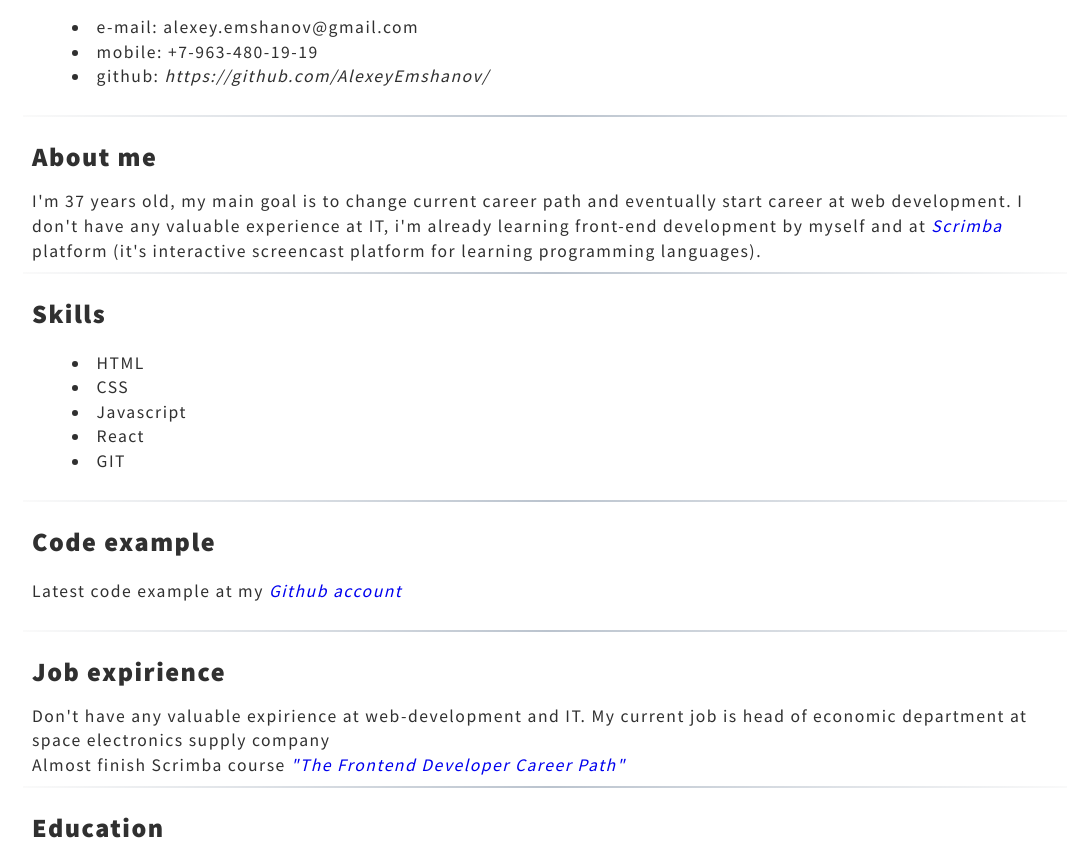
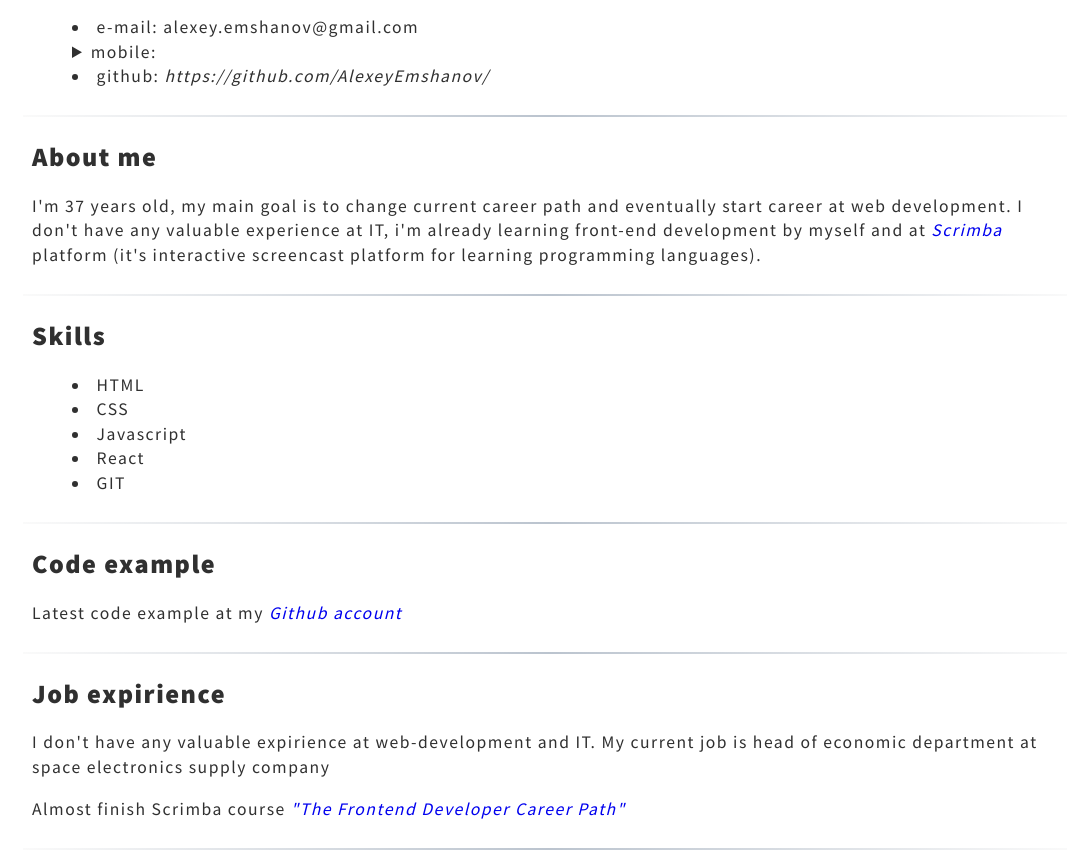
Before and after one commit to AlexeyEmshanov/rsschool-cv, a plain HTML site: page index.html in a window 1280 px wide. Shown: the part 238-1088 px from the top of the page, without its empty margins (92-1159 px from the left). Drawn offline with Linux system fonts and the light colour scheme.

Commit message:
feat: adjust styling

```diff
--- a/index.html
+++ b/index.html
@@ -26,17 +26,20 @@
                 <h2>Contacts</h2>
                     <ul >
                         <li>e-mail: alexey.emshanov@gmail.com</li>
-                        <li>mobile: +7-963-480-19-19</li>
+                        <details>
+                            <summary>mobile:</summary>
+                            <li>+7-963-480-19-19</li>
+                        </details>
                         <li>github: <a>https://github.com/AlexeyEmshanov/</a></li>
                     </ul>
             </section>
 
             <div class="divider"></div>
 
-            <section>
+            <article>
                 <h2>About me</h2>
-                <article class="about-me">I'm 37 years old, my main goal is to change current career path and eventually start career at web development. I don't have any valuable experience at IT, i'm already learning front-end development by myself and at <a href="https://scrimba.com/"><em>Scrimba</em></a> platform (it's interactive screencast platform for learning programming languages).</article>
-            </section>
+                <p class="about-me">I'm 37 years old, my main goal is to change current career path and eventually start career at web development. I don't have any valuable experience at IT, i'm already learning front-end development by myself and at <a href="https://scrimba.com/"><em>Scrimba</em></a> platform (it's interactive screencast platform for learning programming languages).</p>
+            </article>
 
             <div class="divider"></div>
 
@@ -62,8 +65,8 @@
 
             <section>
                 <h2>Job expirience</h2>
-                <article>Don't have any valuable expirience at web-development and IT. My current job is head of economic department at space electronics supply company</article>
-                <article>Almost finish Scrimba course <a  href="https://scrimba.com/learn/frontend">"The Frontend Developer Career Path"</a></article>
+                <p>I don't have any valuable expirience at web-development and IT. My current job is head of economic department at space electronics supply company</p>
+                <p>Almost finish Scrimba course <a  href="https://scrimba.com/learn/frontend">"The Frontend Developer Career Path"</a></p>
             </section>
 
             <div class="divider"></div>
--- a/styles.css
+++ b/styles.css
@@ -14,6 +14,10 @@ h1 {
 
 h2 {
     margin: 0.5em 0;
+}
+
+details {
+    cursor: pointer;
 }
 
 header {
@@ -44,7 +48,8 @@ header {
     margin: 0 auto;
 }
 
-section {
+section,
+article {
     padding: 0.5em;
 }
 
```
